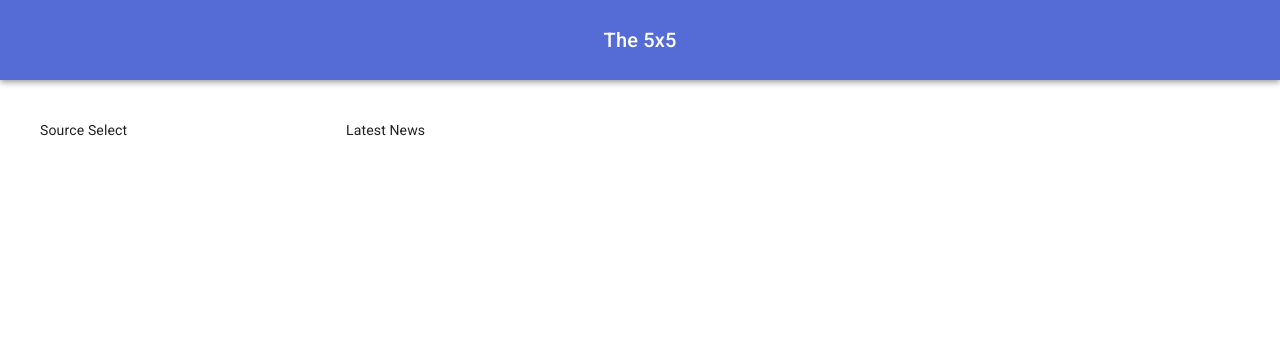
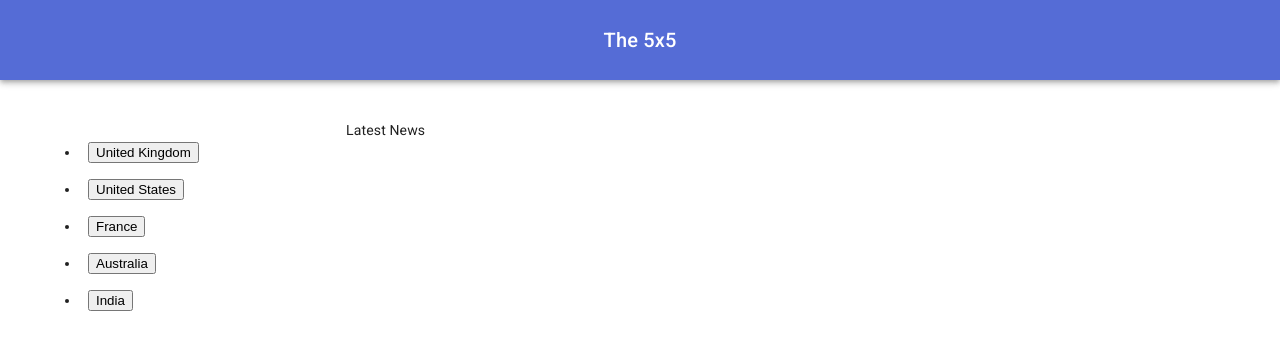
Before and after one commit to Defmoves/the-5x5, a Next.js app: page / in a window 1280 px wide. Shown: the top 350 px of the page. Built offline with nearby package versions, Linux system fonts and the light colour scheme.

Commit message:
added basic list of nation buttons

```diff
--- a/src/latest-news.tsx
+++ b/src/latest-news.tsx
@@ -1,4 +1,4 @@
-import React from "react";
+import React, { FunctionComponent } from "react";
 import { createStyles, makeStyles, Theme } from "@material-ui/core/styles";
 import Grid from "@material-ui/core/Grid";
 
@@ -6,8 +6,21 @@ const useStyles = makeStyles((theme: Theme) =>
   createStyles({
     root: {
       padding: theme.spacing(2)
+    },
+    listItem: {
+      padding: theme.spacing(1)
     }
   })
+);
+
+interface buttonProps {
+  onClick?: () => void;
+  name?: string;
+}
+
+// TODO: replace this with a more elegant interface
+const Button: FunctionComponent<buttonProps> = ({ onClick, name }) => (
+  <button onClick={onClick}>{name}</button>
 );
 
 export default function ButtonAppBar() {
@@ -17,7 +30,23 @@ export default function ButtonAppBar() {
     <div className={classes.root}>
       <Grid container spacing={3}>
         <Grid item xs={3}>
-          Source Select
+          <ul>
+            <li className={classes.listItem}>
+              <Button name="United Kingdom" />
+            </li>
+            <li className={classes.listItem}>
+              <Button name="United States" />
+            </li>
+            <li className={classes.listItem}>
+              <Button name="France" />
+            </li>
+            <li className={classes.listItem}>
+              <Button name="Australia" />
+            </li>
+            <li className={classes.listItem}>
+              <Button name="India" />
+            </li>
+          </ul>
         </Grid>
         <Grid item xs={9}>
           Latest News
```
